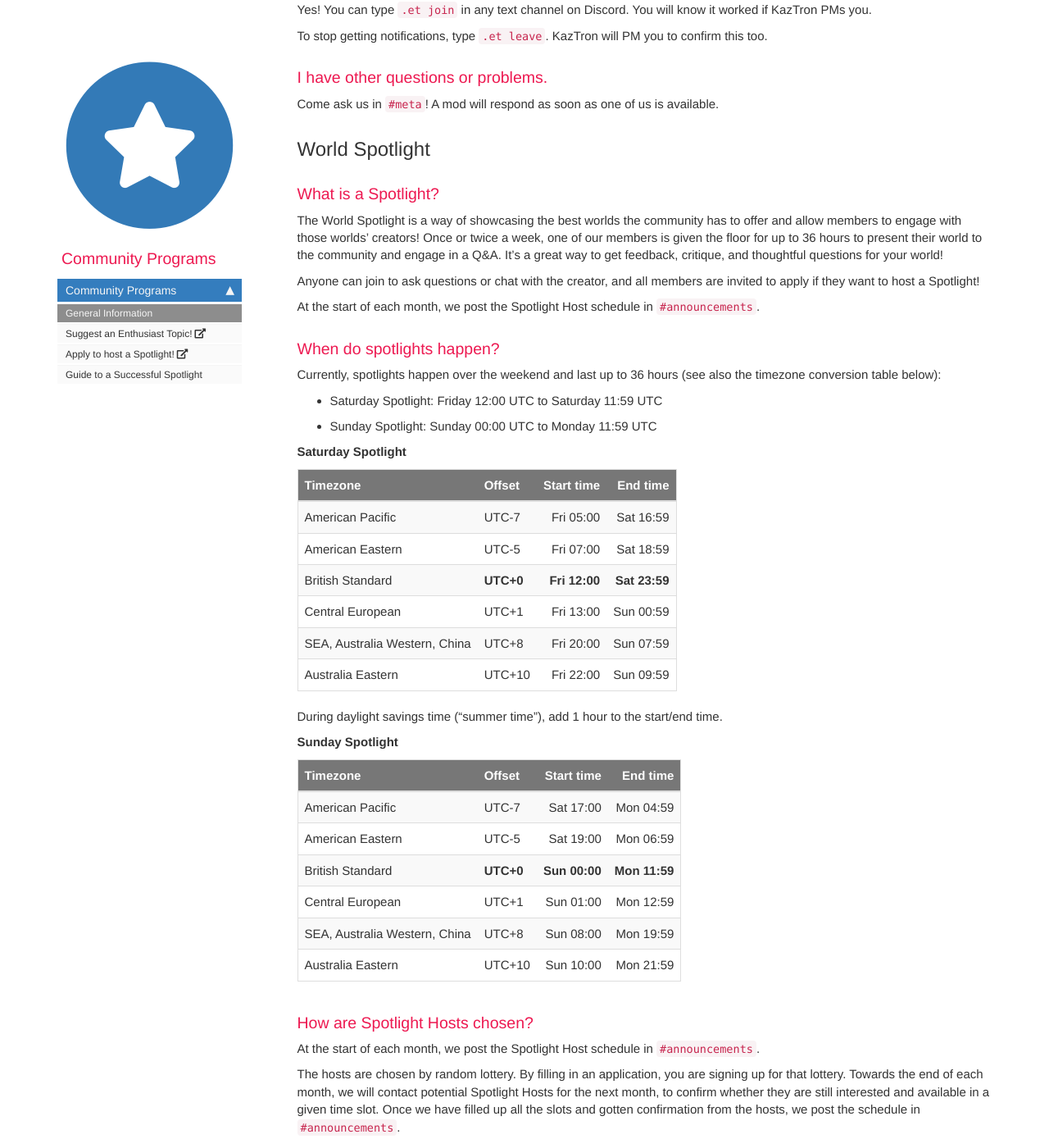
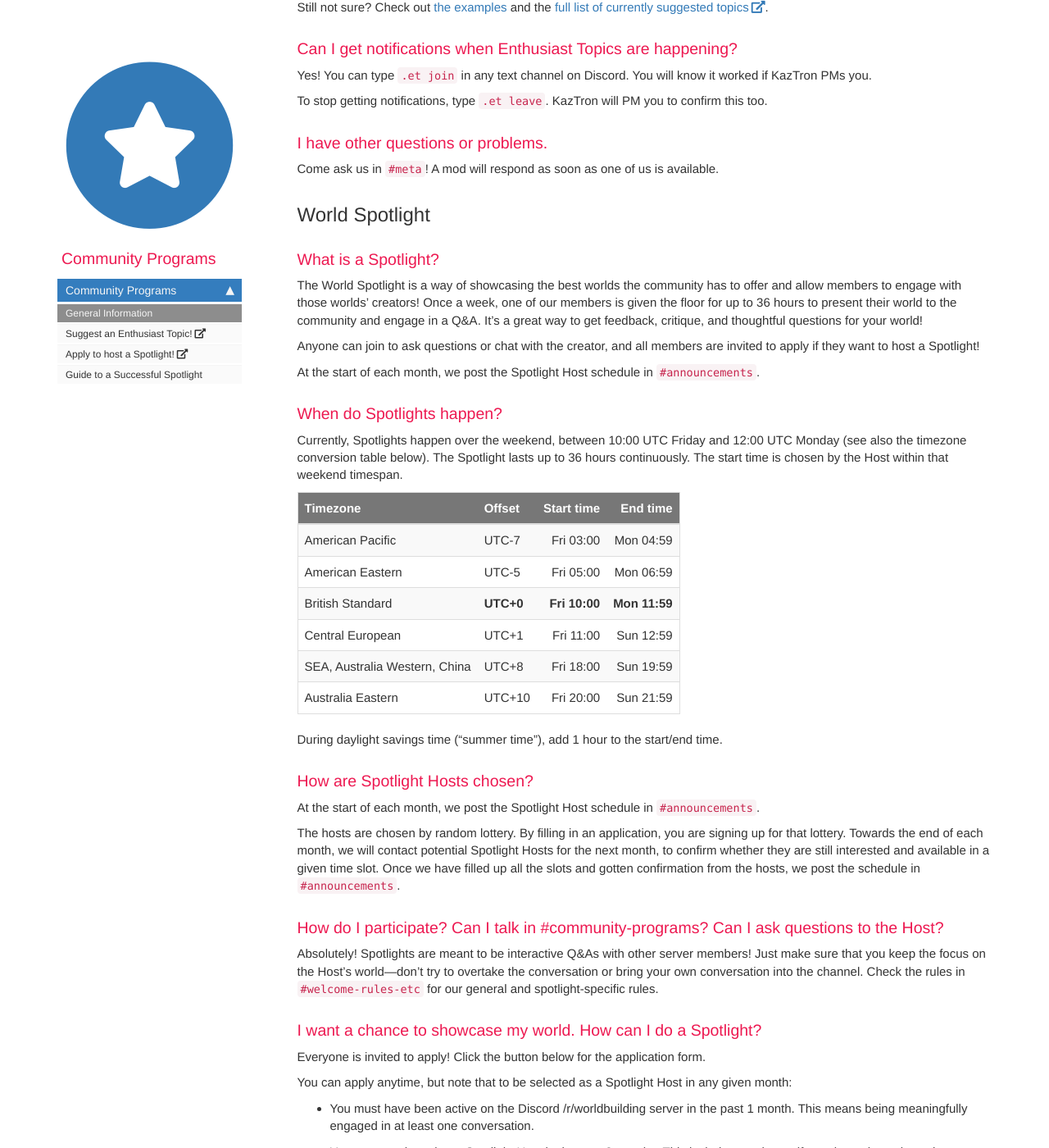
Before and after one commit to Worldbuilding/worldbuilding.github.io, a Jekyll site: the page built from programs/index.md, in a window 1280 px wide and 1400 px high, scrolled down 2959 px. Shown: the whole window at 82% size. Built offline with Jekyll 4.4.1, drawn with Linux system fonts in a browser that asks for light colours; nearby versions of some CDN libraries; comment, search, counter and statistics services are not loaded; some of the changed text lies outside the part shown.

Commit message:
Update spotlight schedule and bot commands

```diff
--- a/programs/index.md
+++ b/programs/index.md
@@ -102,42 +102,26 @@
 
 ### What is a Spotlight?
 
-The World Spotlight is a way of showcasing the best worlds the community has to offer and allow members to engage with those worlds' creators! Once or twice a week, one of our members is given the floor for up to 36 hours to present their world to the community and engage in a Q&A. It's a great way to get feedback, critique, and thoughtful questions for your world!
+The World Spotlight is a way of showcasing the best worlds the community has to offer and allow members to engage with those worlds' creators! Once a week, one of our members is given the floor for up to 36 hours to present their world to the community and engage in a Q&A. It's a great way to get feedback, critique, and thoughtful questions for your world!
 
 Anyone can join to ask questions or chat with the creator, and all members are invited to apply if they want to host a Spotlight!
 
 At the start of each month, we post the Spotlight Host schedule in `#announcements`.
 
-### When do spotlights happen?
+### When do Spotlights happen?
 
-Currently, spotlights happen over the weekend and last up to 36 hours (see also the timezone conversion table below):
-
-* Saturday Spotlight: Friday 12:00 UTC to Saturday 11:59 UTC
-* Sunday Spotlight: Sunday 00:00 UTC to Monday 11:59 UTC
-
-**Saturday Spotlight**
+Currently, Spotlights happen over the weekend, between 10:00 UTC Friday and 12:00 UTC Monday (see also the timezone conversion table below). The Spotlight lasts up to 36 hours continuously. The start time is chosen by the Host within that weekend timespan.
 
 | Timezone                      | Offset  | Start time  | End time    |
 |:------------------------------|:--------|------------:|------------:|
-| American Pacific              | UTC-7   | Fri 05:00   | Sat 16:59   |
-| American Eastern              | UTC-5   | Fri 07:00   | Sat 18:59   |
-| British Standard              |**UTC+0**|**Fri 12:00**|**Sat 23:59**|
-| Central European              | UTC+1   | Fri 13:00   | Sun 00:59   |
-| SEA, Australia Western, China | UTC+8   | Fri 20:00   | Sun 07:59   |
-| Australia Eastern             | UTC+10  | Fri 22:00   | Sun 09:59   |
+| American Pacific              | UTC-7   | Fri 03:00   | Mon 04:59   |
+| American Eastern              | UTC-5   | Fri 05:00   | Mon 06:59   |
+| British Standard              |**UTC+0**|**Fri 10:00**|**Mon 11:59**|
+| Central European              | UTC+1   | Fri 11:00   | Sun 12:59   |
+| SEA, Australia Western, China | UTC+8   | Fri 18:00   | Sun 19:59   |
+| Australia Eastern             | UTC+10  | Fri 20:00   | Sun 21:59   |
 
 During daylight savings time ("summer time"), add 1 hour to the start/end time.
-
-**Sunday Spotlight**
-
-| Timezone                      | Offset  | Start time  | End time    |
-|:------------------------------|:--------|------------:|------------:|
-| American Pacific              | UTC-7   | Sat 17:00   | Mon 04:59   |
-| American Eastern              | UTC-5   | Sat 19:00   | Mon 06:59   |
-| British Standard              |**UTC+0**|**Sun 00:00**|**Mon 11:59**|
-| Central European              | UTC+1   | Sun 01:00   | Mon 12:59   |
-| SEA, Australia Western, China | UTC+8   | Sun 08:00   | Mon 19:59   |
-| Australia Eastern             | UTC+10  | Sun 10:00   | Mon 21:59   |
 
 ### How are Spotlight Hosts chosen?
 
@@ -163,9 +147,26 @@
 
 <a href="https://goo.gl/forms/uap6PmwzeyheZMJk2" class="btn btn-primary">Apply for Spotlight!</a>
 
-### I want to spotlight. Do I have to be there right at the start, or for 36 hours straight?
+### I want to Spotlight. Do I have to be there right at the start, or for 36 hours straight? Can I break up my 36 hours?
 
-Definitely not---you shouldn't neglect sleep or work! We give you a 36-hour timeslot, but you can use as much or as little of it as you want---just let the audience know in `#community-programs` if you're leaving for a few hours or starting up again.
+Definitely not---you get to choose when during the weekend you want to host your Spotlight! You shouldn't neglect work or sleep.
+
+You can start whenever you want during your Spotlight weekend. From the beginning of your spotlight, you have up to 36 hours to present your world. You can't break this time up into smaller chunks.
+
+You can use as much or as little of the 36 hours as you want---just let the audience know in `#community-programs` if you're leaving for a few hours or starting up again.
+
+### How can I start or stop my spotlight, or let people know if I'm leaving for a while?
+
+Our KazTron bot allows you to start and stop your spotlight:
+
+* `.spotlight start` will start your spotlight and start the 36-hour timer.
+* `.spotlight stop` will end your spotlight early.
+
+If you're just leaving for a while, you can let the audience know in `#community-programs`. You can choose to mention (ping) `@Spotlight Audience`, but do so sparingly: you should not be using that mention more than 2--4 times in one Spotlight.
+
+### How long is left in the current Spotlight?
+
+KazTron will post automated reminders about how long the current Spotlight has left. In addition, the Host and all members of the audience can use the command `.spotlight time` to find out how much time is left on the clock.
 
 ### Can I get notifications when Spotlights are happening?
 
```
Also changed, not shown: other parts of programs/index.md (+1 -1 lines).
